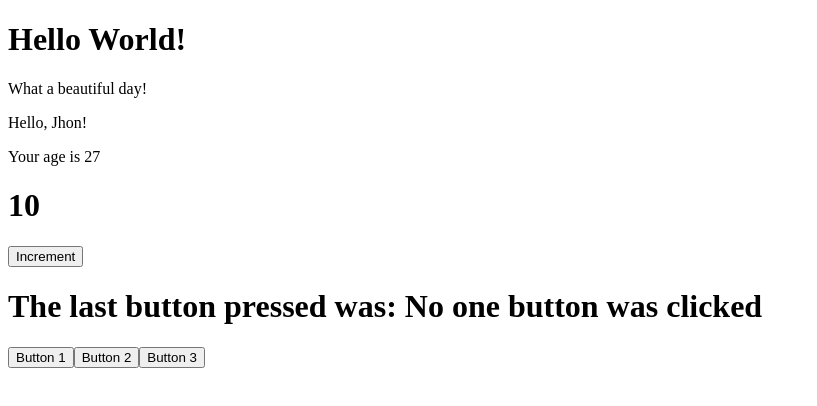
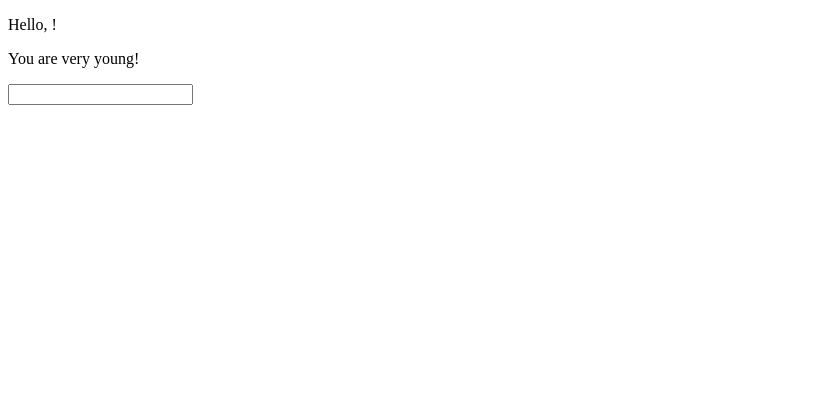
Before and after one commit to Emiliano-S/react-exercises, a React (Create React App) app: page / in a window 1280 px wide. Shown: the top 406 px of the page, without its empty margins (0-817 px from the left). Built offline with nearby package versions, Linux system fonts and the light colour scheme.

Commit message:
End: esercizio forms-01

```diff
--- a/src/App.js
+++ b/src/App.js
@@ -1,17 +1,12 @@
 import React from 'react';
-import { ClickCounter } from './ClickCounter';
-import { ClickTracker } from './ClickTracker';
-import { Hello } from './Hello';
-import { Welcome } from './Welcome';
+import { InteractiveWelcome } from './InteractiveWelcome';
+
 
 export class App extends React.Component{
     render(){
         return(
             <div>
-                <Hello />
-                <Welcome name="Jhon" age={27}/>
-                <ClickCounter incrementAmount = {2} initialValue = {10} incrementInterval = {500} />
-                <ClickTracker />
+                <InteractiveWelcome />
             </div>
         );
     };
--- /dev/null
+++ b/src/InteractiveWelcome.js
@@ -0,0 +1,24 @@
+import React from "react";
+import { Welcome } from "./Welcome";
+
+export class InteractiveWelcome extends React.Component{
+    state = {
+        username: ''
+    }
+
+    handleInputChange = (event) =>{
+        const value = event.target.value
+        this.setState({
+            username: value
+        })
+    }
+
+    render(){
+        return (
+            <div>
+                <Welcome name={this.state.username}/>
+                <input name='username' value={this.state.username} onChange={this.handleInputChange} />
+            </div>
+        )
+    }
+}
```
